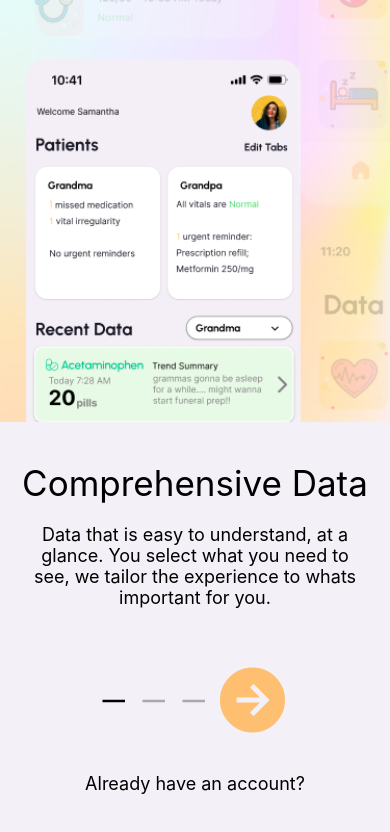
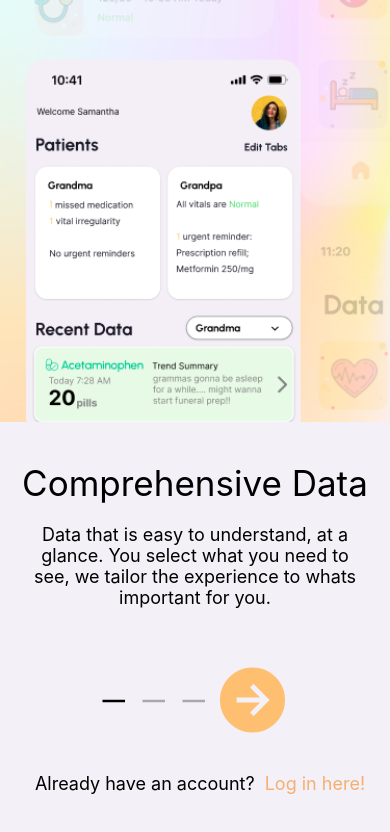
Before and after one commit to RahikHealm/HealmPrototype, a React Native app in the folder frontend/healm-app/: screen /Onboarding_Page in a window 390 px wide. Shown: the top 832 px of the page. Built offline with nearby package versions, Linux system fonts and the light colour scheme.

Commit message:
Getting a single Onboardingpage set up (WIP)

```diff
--- a/frontend/healm-app/src/Navigator.tsx
+++ b/frontend/healm-app/src/Navigator.tsx
@@ -11,6 +11,7 @@ import LoginPage from "./pages/login_pages/Login_Page";
 import MainContainer from "./pages/MainContainer";
 import HeartRatePage from "./pages/main_pages/HeartRatePage";
 import BloodPressurePage from "./pages/main_pages/BloodPressurePage";
+import Onboarding_Page from "./pages/onboarding_pages/Onboarding_Page";
 
 
 const Stack = createNativeStackNavigator();
@@ -41,11 +42,14 @@ const Navigator = () => {
         // },
         headerShown: false,
       }}
-      initialRouteName="Onboarding_1" // Temporary Change
+      initialRouteName="Onboarding_Page" // Temporary Change
     >
         <Stack.Screen name="Onboarding_1" component={Onboarding_Page_1}/>
         <Stack.Screen name="Onboarding_2" component={Onboarding_Page_2}/>
         <Stack.Screen name="Onboarding_3" component={Onboarding_Page_3}/>
+
+        <Stack.Screen name="Onboarding_Page" component={Onboarding_Page} />
+
         <Stack.Screen name="Signup" component={SignupPage}/>
         <Stack.Screen name="Login" component={LoginPage}/>
         <Stack.Screen name="MainContainer" component={MainContainer}/>
--- /dev/null
+++ b/frontend/healm-app/src/pages/onboarding_pages/Onboarding_Page.tsx
@@ -0,0 +1,111 @@
+import React from "react";
+import { StatusBar } from "expo-status-bar";
+import {
+  Text,
+  View,
+  ScrollView,
+  Image,
+  Pressable,
+  ImageSourcePropType,
+  Dimensions,
+} from "react-native";
+
+import { Ionicons } from "@expo/vector-icons";
+import { styles } from "../../styles/styles";
+
+import useDarkenOnPress from "../../hooks/useDarkenOnPress";
+
+interface Onboarding_Page {
+  navigation: any;
+}
+
+const { width } = Dimensions.get("window");
+
+const Onboarding_Page: React.FC<Onboarding_Page> = ({ navigation }) => {
+  const [index, setIndex] = React.useState(0);
+
+  const darkenBtn = useDarkenOnPress();
+
+  const images: ImageSourcePropType[] = [
+    require("../../../assets/Onboarding-Headers/Header-1.png"),
+    require("../../../assets/Onboarding-Headers/Header-2.png"),
+    require("../../../assets/Onboarding-Headers/Header-3.png"),
+  ];
+
+  const headers: string[] = [
+    "Comprehensive Data",
+    "Curated Analysis",
+    "Organize Everything",
+  ];
+
+  const descriptions: string[] = [
+    "Data that is easy to understand, at a glance. You select what you need to see, we tailor the experience to whats important for you.",
+    "Our system will keep track of your patient, and will learn their health limits. Personalized preventive care, courtesy of our cutting edge analysis.",
+    "All of the irregularities, prescriptions, appointments. Everything that is important to you and your patient, you can access in one place.",
+  ];
+
+  return (
+    <View style={styles.container}>
+      <StatusBar style="auto" />
+
+      <Image style={styles.image} source={images[index]} resizeMode={"cover"} />
+      <Text style={styles.header_text}>{headers[index]}</Text>
+      <Text style={styles.body_text}>{descriptions[index]}</Text>
+      <View style={styles.icon_container}>
+        <View style={styles.icon_progress}>
+          <Ionicons
+            name="remove"
+            size={40}
+            color={index === 0 ? "#000000" : "#AAA8AD"}
+          />
+          <Ionicons
+            name="remove"
+            size={40}
+            color={index === 1 ? "#000000" : "#AAA8AD"}
+          />
+          <Ionicons
+            name="remove"
+            size={40}
+            color={index === 2 ? "#000000" : "#AAA8AD"}
+          />
+        </View>
+        <View style={styles.icon_arrow}>
+          <Pressable
+            onPressIn={() => darkenBtn.buttonPressed()}
+            onPressOut={() => {
+              darkenBtn.buttonNotPressed();
+            }}
+          >
+            <Ionicons
+              name="arrow-forward-circle-sharp"
+              size={80}
+              color={darkenBtn.isPressed ? "#FFB75F" : "#FFBF70"}
+            />
+          </Pressable>
+        </View>
+      </View>
+      <View
+        style={[
+          styles.Bottom_Text_Container,
+          {
+            marginLeft: 10,
+            flexDirection: "row",
+            alignContent: "center",
+            justifyContent: "center",
+          },
+        ]}
+      >
+        <Pressable>
+          <Text style={styles.normal_text}>Already have an account?</Text>
+        </Pressable>
+        <Pressable onPressOut={() => navigation.navigate("Login")}>
+          <Text style={[styles.normal_text, { color: "#F6AF71" }]}>
+            Log in here!
+          </Text>
+        </Pressable>
+      </View>
+    </View>
+  );
+};
+
+export default Onboarding_Page;
--- a/frontend/healm-app/src/styles/styles.tsx
+++ b/frontend/healm-app/src/styles/styles.tsx
@@ -9,6 +9,7 @@ export const styles = StyleSheet.create({
     flex: 1,
     flexDirection: "column",
     backgroundColor: "#F3F0F7",
+    paddingTop: 15,
   },
   header_row: {
     // flexGrow: 1,
@@ -41,6 +42,13 @@ export const styles = StyleSheet.create({
   body_text: {
     paddingTop: 20,
     paddingHorizontal: 25,
+    fontSize: 18,
+    textAlign: "center",
+    fontWeight: "normal",
+  },
+  normal_text: {
+    paddingTop: 20,
+    paddingHorizontal: 5,
     fontSize: 18,
     textAlign: "center",
     fontWeight: "normal",
```
Also changed, not shown: 1 other file (tests, documents, lock files or other folders).
